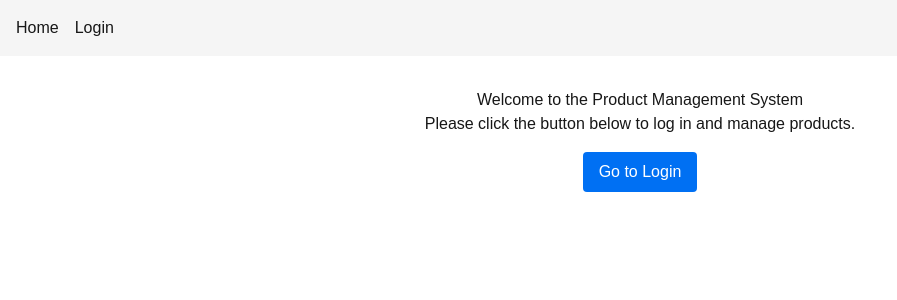
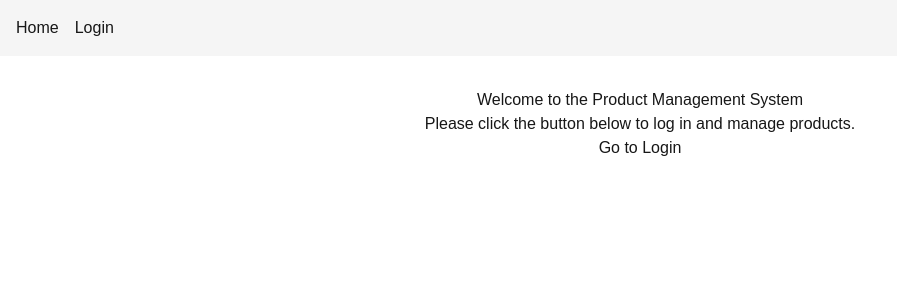
Before and after one commit to akshpatel24/Product-Management-System, a Next.js app: page /ProductManagement/Home in a window 1280 px wide. Before the commit this address had no page. Shown: the top 300 px of the page, without its empty margins (0-897 px from the left). Built offline with nearby package versions, Linux system fonts and the light colour scheme.

Commit message:
Last edition

```diff
--- a/src/app/ProductManagement/Home/page.tsx
+++ b/src/app/ProductManagement/Home/page.tsx
@@ -8,21 +8,8 @@ export default function HomePage() {
     <div style={{ padding: "2rem", textAlign: "center" }}>
       <h1>Welcome to the Product Management System</h1>
       <p>Please click the button below to log in and manage products.</p>
-      <Link href="/ProductManagement/Login" legacyBehavior>
-        <a
-          style={{
-            display: "inline-block",
-            marginTop: "1rem",
-            padding: "0.5rem 1rem",
-            fontSize: "1rem",
-            background: "#0070f3",
-            color: "#fff",
-            textDecoration: "none",
-            borderRadius: "4px",
-          }}
-        >
+      <Link href="/ProductManagement/Login">
           Go to Login
-        </a>
       </Link>
     </div>
   );
--- a/src/app/ProductManagement/Pagination.tsx
+++ b/src/app/ProductManagement/Pagination.tsx
@@ -9,7 +9,6 @@ interface PaginationProps {
 const Pagination = (props: PaginationProps) => {
   const pages = Array.from({ length: props.totalPages }, (_, i) => i + 1);
 
-  // Save current page to localStorage whenever it changes
 
 
   return (
--- a/src/app/layout.tsx
+++ b/src/app/layout.tsx
@@ -9,10 +9,10 @@ export default function RootLayout({ children }: { children: ReactNode }) {
   const router = useRouter();
 
   useEffect(() => {
-    const token = localStorage.getItem("authToken") || sessionStorage.getItem("authToken");
-
-    // Only redirect if user is NOT on Home page
-    if (window.location.pathname !== "/Home/page.tsx") {
+    const token =
+      localStorage.getItem("authToken") || sessionStorage.getItem("authToken");
+    // ✅ In Next.js, "/Home/page.tsx" is actually "/Home"
+    if (window.location.pathname !== "/ProductManagement/Home") {
       if (token) {
         router.push("/ProductManagement"); // User already logged in
       } else {
@@ -25,7 +25,9 @@ export default function RootLayout({ children }: { children: ReactNode }) {
     <html lang="en">
       <body>
         <nav style={{ padding: "1rem", background: "#f5f5f5" }}>
-          <Link href="/Home/page.tsx" style={{ marginRight: "1rem" }}>Home</Link>
+          <Link href="/Home" style={{ marginRight: "1rem" }}>
+            Home
+          </Link>
           <Link href="/ProductManagement/Login">Login</Link>
         </nav>
         {children}
```
